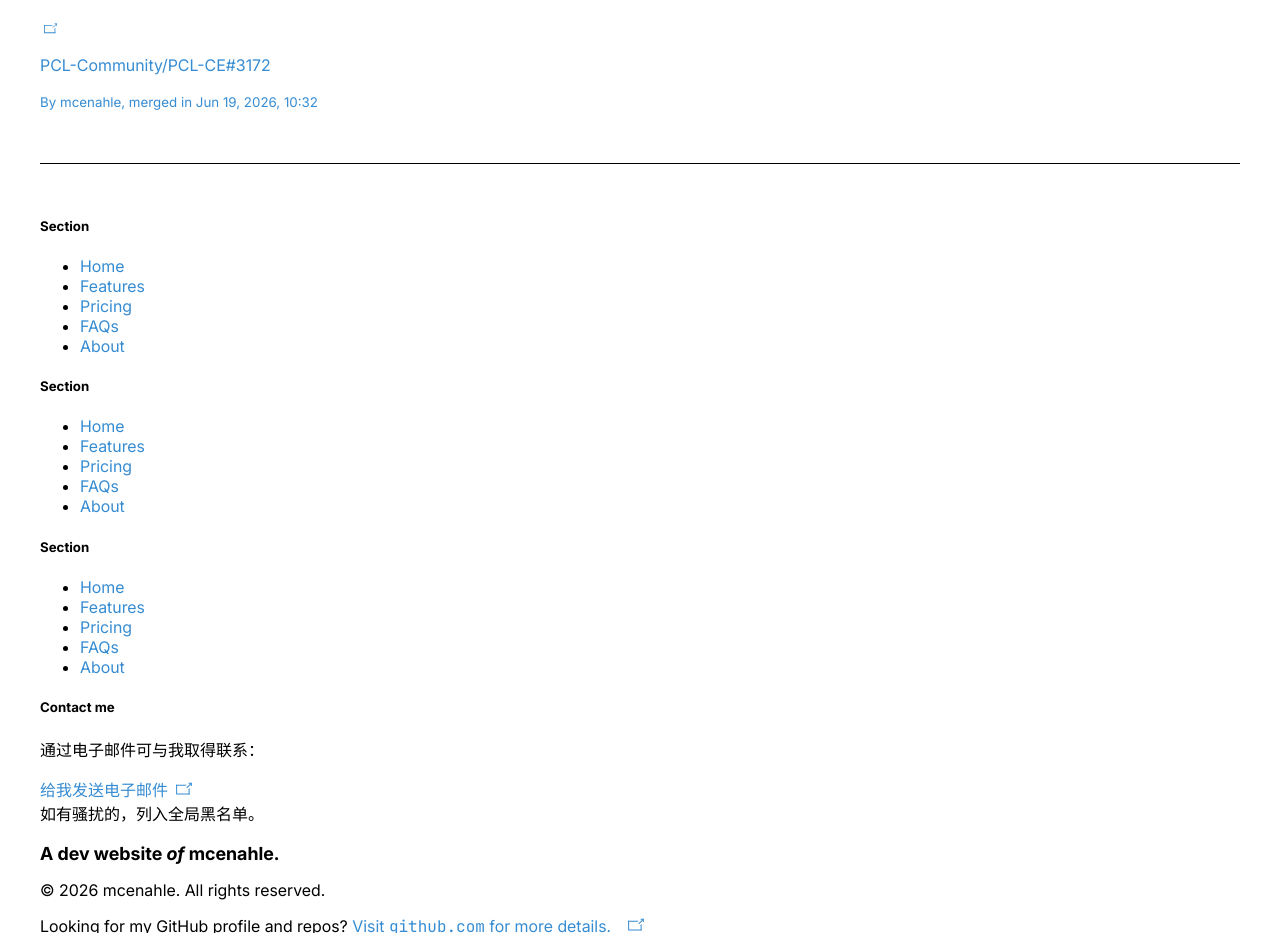
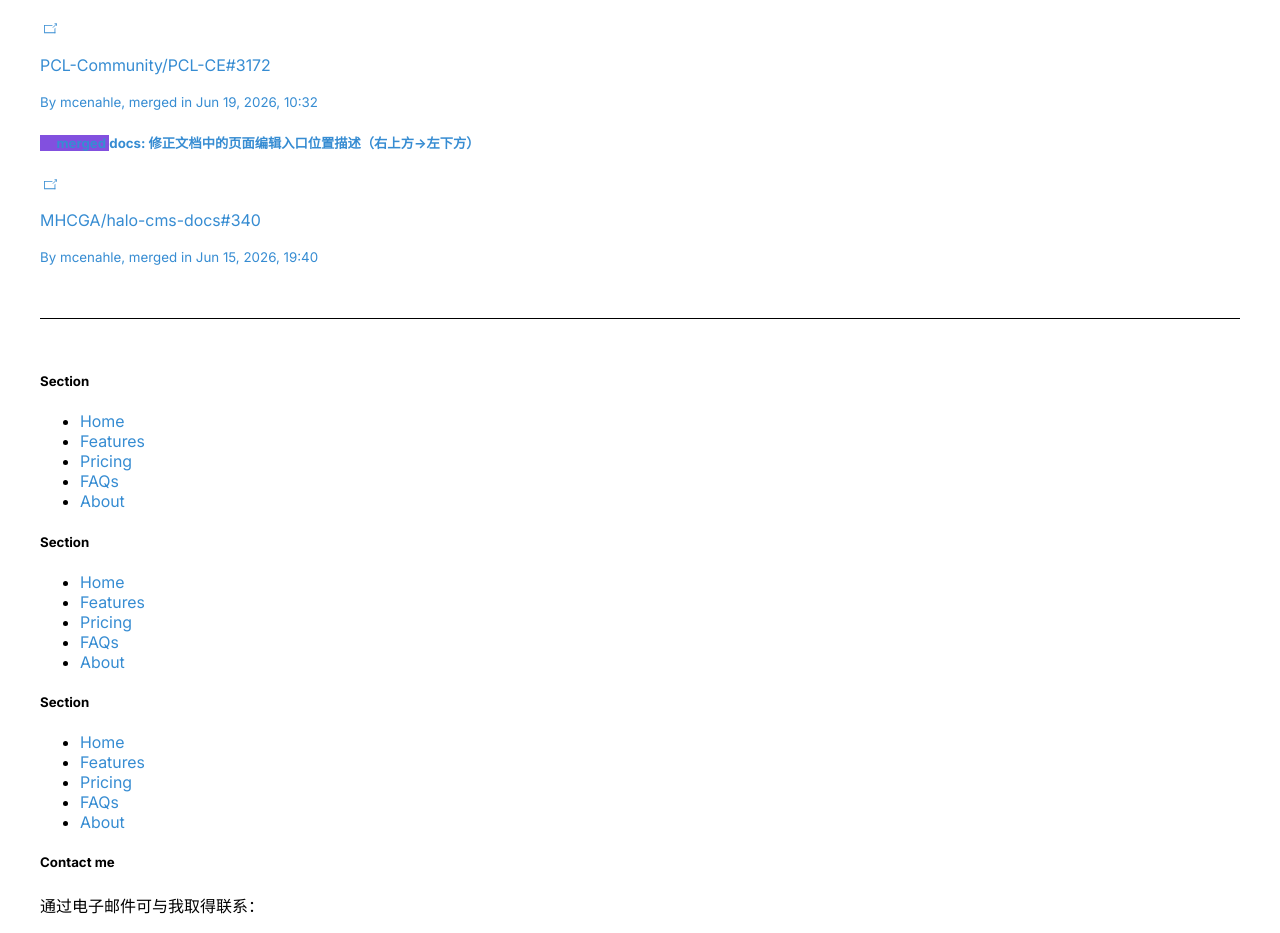
Before and after one commit to mcenahle/next-dev, an Astro site: page /contributions in a window 1280 px wide. Shown: the part 1143-2076 px from the top of the page. Built offline with nearby package versions, Linux system fonts and the light colour scheme; Astro itself is replaced by a stand-in of ours; some icons are missing.

Commit message:
docs: 在 /contributions/ 页面中，增加一个 MHCGA/halo-cms-docs#340 pr 记录

```diff
--- a/src/pages/contributions.astro
+++ b/src/pages/contributions.astro
@@ -125,5 +125,23 @@ const title = "我在开源项目上的贡献";
         By mcenahle, merged in Jun 19, 2026, 10:32
       </small>
     </a>
+    <a
+      href="https://github.com/MHCGA/halo-cms-docs/pull/340"
+      target="_blank"
+      class="list-group-item list-group-item-action"
+    >
+      <div class="d-flex w-100 justify-content-between">
+        <h5 class="mb-1">
+          <Merged /> docs: 修正文档中的页面编辑入口位置描述（右上方→左下方）
+        </h5>
+        <small class="text-body-secondary">
+          <External />
+        </small>
+      </div>
+      <p class="mb-1">MHCGA/halo-cms-docs#340</p>
+      <small class="text-body-secondary">
+        By mcenahle, merged in Jun 15, 2026, 19:40
+      </small>
+    </a>
   </div>
 </Layout>
```
